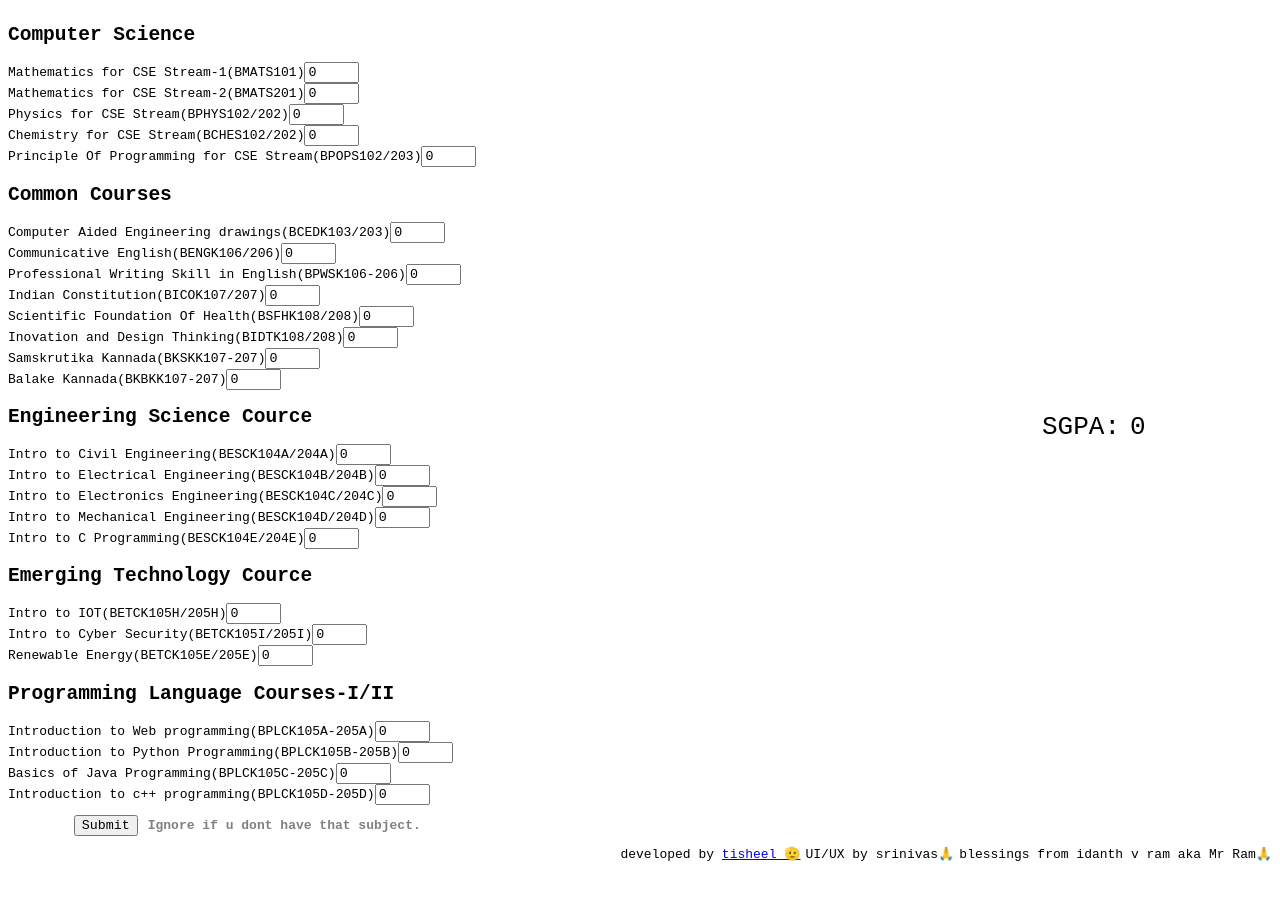
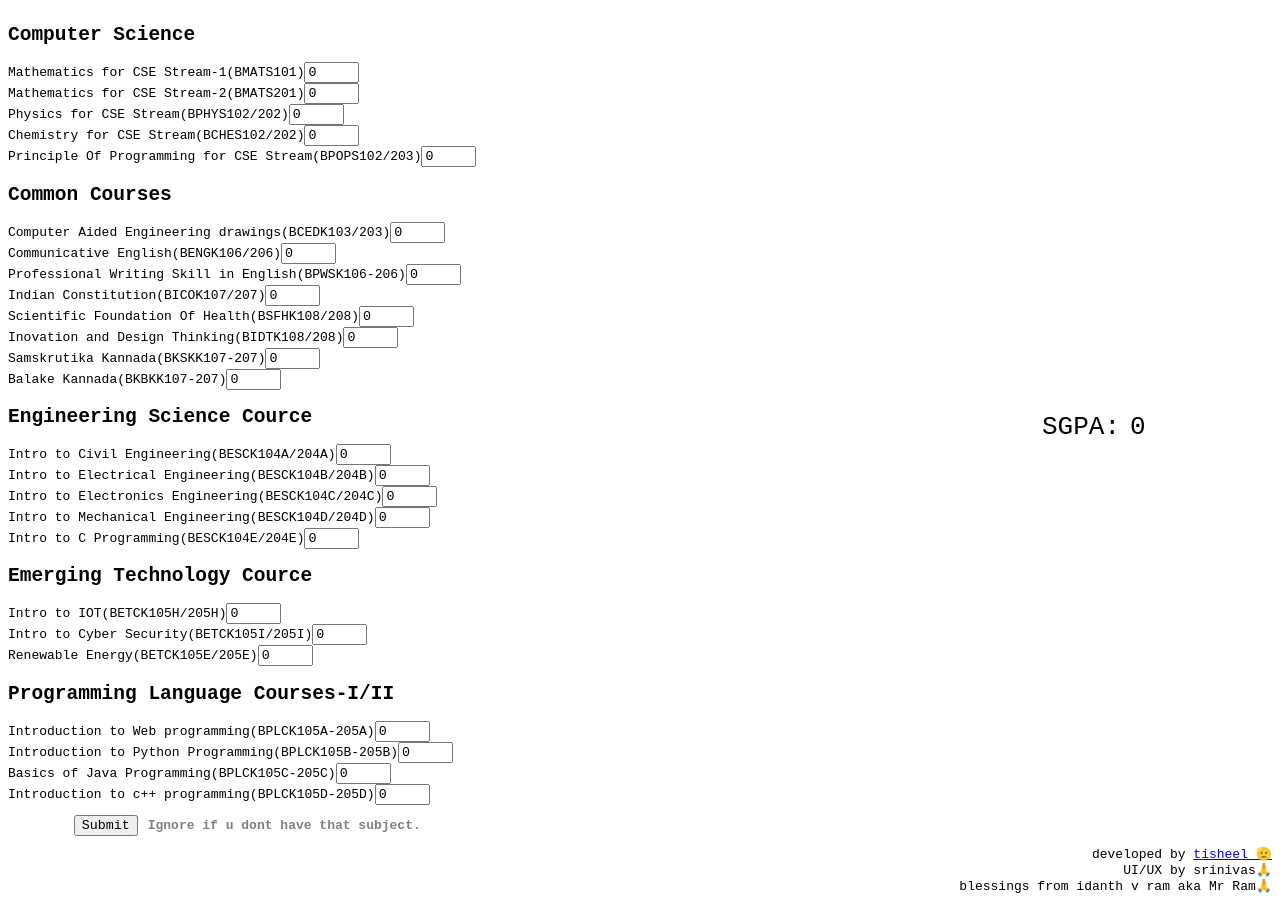
Before and after one commit to Tisheel/SGPA-Calculator, a plain HTML site: page index.html in a window 1280 px wide. Before the commit the page ends 870 px from the top, so only its background shows below. Drawn offline with Linux system fonts and the light colour scheme.

Commit message:
Update main.css

```diff
--- a/main.css
+++ b/main.css
@@ -33,8 +33,8 @@
 
 #footer {
     display: flex;
-    justify-content: end;
-    gap: 5px;
+    flex-direction: column;
+    align-items: end;
 }
 
 @media screen and (max-width: 768px) {
```
